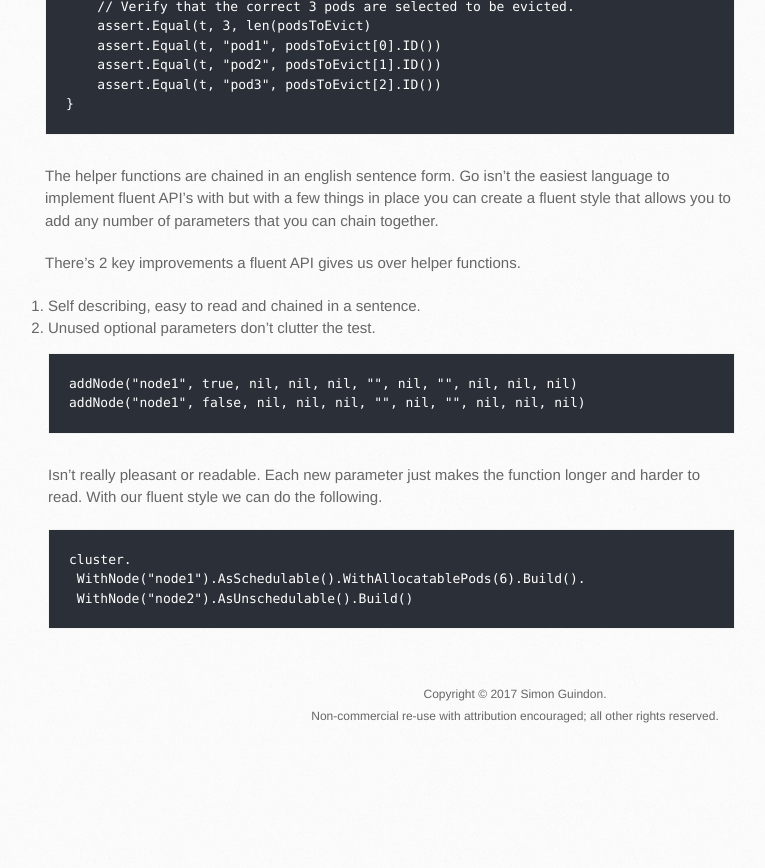
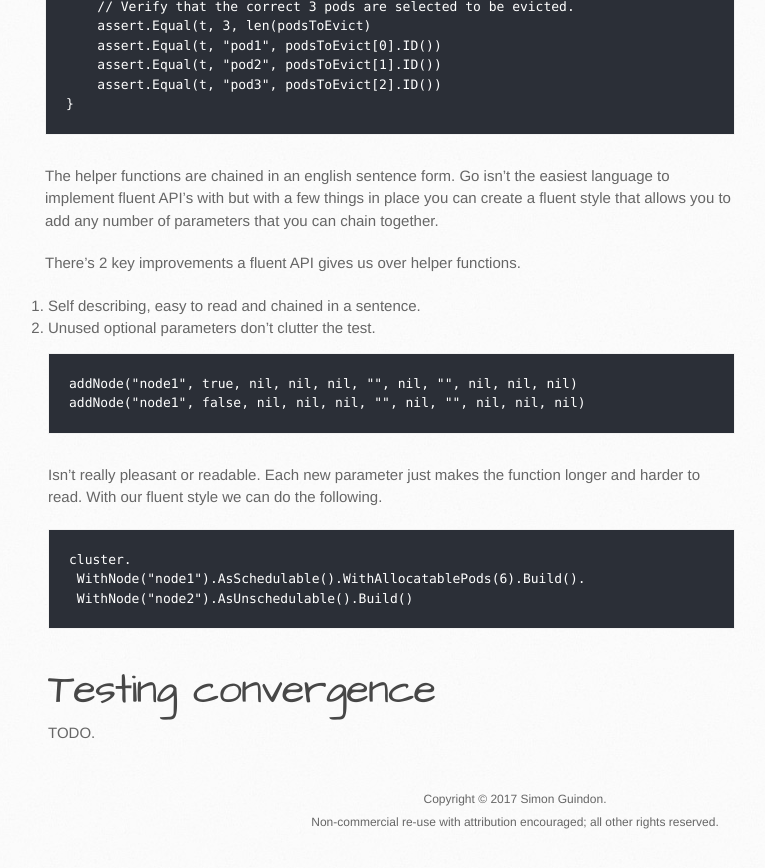
Before and after one commit to simongui/simongui.github.io, a Jekyll site: the page built from _posts/2018-04-01-fluent-style-testing-in-go.markdown, in a window 1280 px wide and 900 px high, scrolled down 1918 px. Shown: the top 868 px of the window, without its empty margins (125-890 px from the left). Built offline with Jekyll 4.4.1, drawn with Linux system fonts in a browser that asks for light colours; before the commit the page ends 2712 px from its top, so only the background shows below that.

Commit message:
Added section for convergence.

````diff
--- a/_posts/2018-04-01-fluent-style-testing-in-go.markdown
+++ b/_posts/2018-04-01-fluent-style-testing-in-go.markdown
@@ -78,3 +78,5 @@ cluster.
     WithNode("node1").AsSchedulable().WithAllocatablePods(6).Build().
     WithNode("node2").AsUnschedulable().Build()
 ```
+# Testing convergence
+TODO.
````
